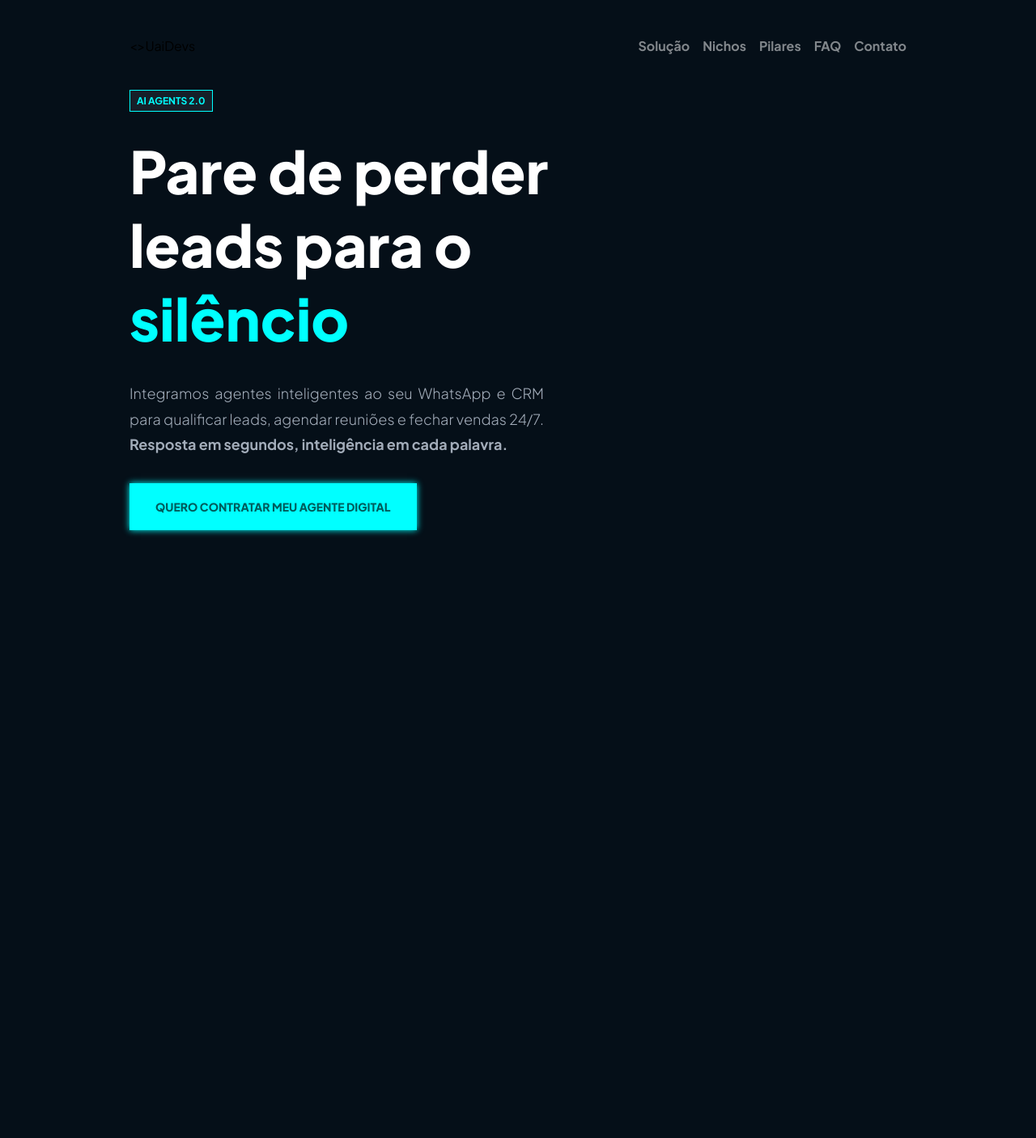
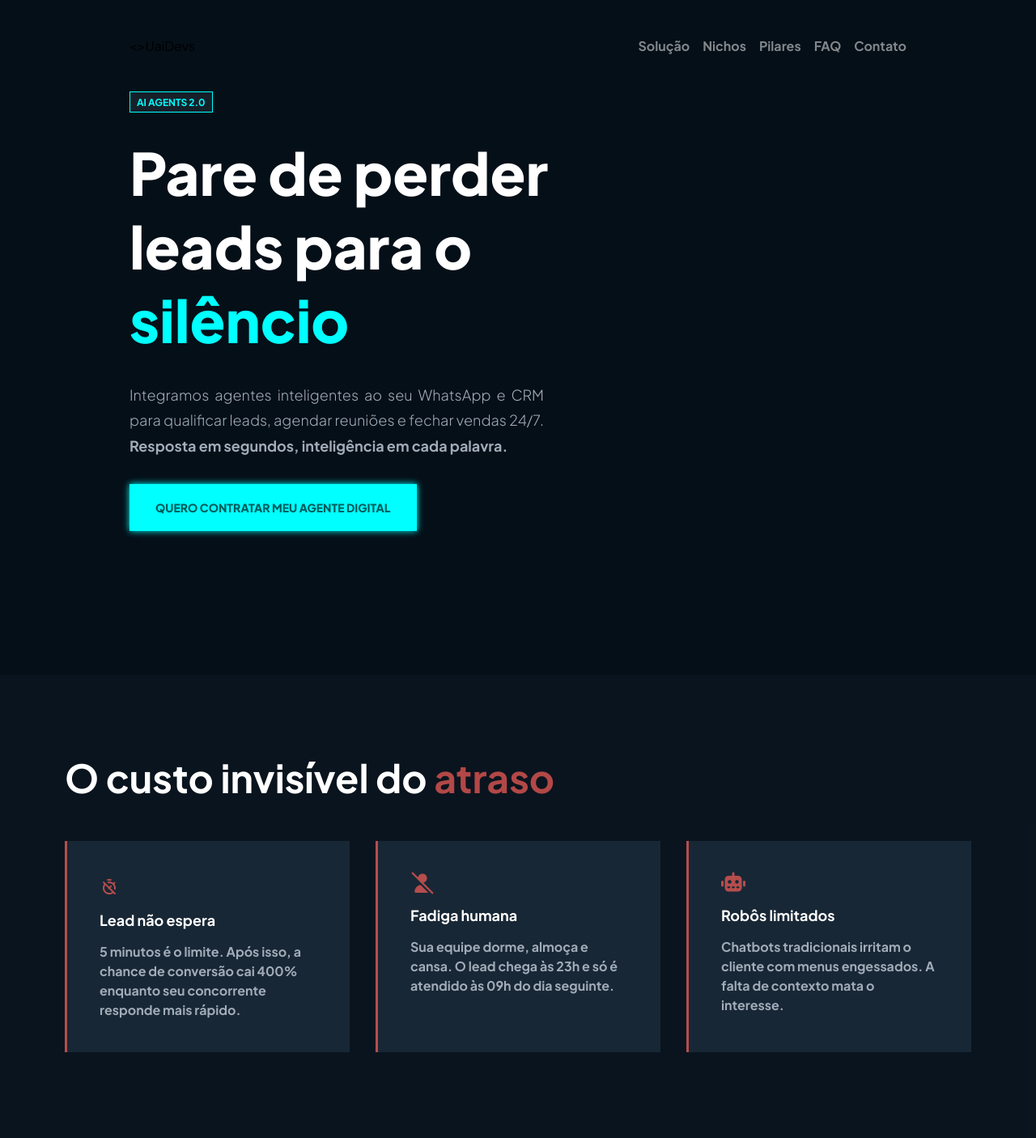
Before and after one commit to MarcoMoura1209/UaiDevs, a Django app: page / in a window 1280 px wide. Shown: the whole page at 81% size. Before the commit the page ends 662 px from the top, so only its background shows below. Run offline with Django 5.2, Linux system fonts and the light colour scheme; some libraries are stand-ins or nearby versions.

Commit message:
Adiciona novas seções e estilos para a página inicial, incluindo a seção de problemas e ícones, além de ajustes de cores e espaçamentos

```diff
--- a/assets/css/base.css
+++ b/assets/css/base.css
@@ -4,12 +4,23 @@
     box-sizing: border-box;
 }
 
+html {
+    scroll-behavior: smooth;
+}
+
 body {
     background-color: var(--background-body);
     font-family: var(--font-primary);
-    padding-top: 7rem;
+    padding-top: 7.1rem;
 }
 
+h1, h2, h3, h4 {
+    color: var(--branco);
+}
+
+h2 {
+    font-size: 3rem;
+}
 
 section[id] {
     scroll-margin-top: 8rem;
@@ -19,6 +30,10 @@ section[id] {
     color: var(--secundaria);
 }
 
+.texto-vermelho {
+    color: var(--vermelho);
+}
+
 .texto-bold {
     font-weight: var(--font-weight-bold);
 }
--- a/assets/css/components.css
+++ b/assets/css/components.css
@@ -9,7 +9,7 @@ header {
     top: 0;
     left: 0;
     z-index: 100;
-    /* border-bottom: 2px solid #fff; */
+    background-color: var(--background-body);
 }
 
 
@@ -53,3 +53,8 @@ nav ul a:hover {
     color: #005D5D;
     box-shadow: 0rem 0rem .5rem var(--secundaria);
 }
+
+.icon-problema {
+    color: var(--vermelho);
+    font-size: var(--font-size-xl);
+}
--- a/assets/css/root.css
+++ b/assets/css/root.css
@@ -1,6 +1,8 @@
 :root {
     /* ========== CORES ========== */
     --background-body: #050F18;
+    --background-problema: #3f49541a;
+    --background-card-problema: #182735;
     --primaria: #16202A;
     --secundaria: #00FFFF;
     --footer: #21262C;
@@ -10,7 +12,7 @@
     --branco-80: rgba(255, 255, 255, .8);
     --branco-50: rgba(255, 255, 255, .5);
     --paragrafo: #A2ACB9;
-
+    --vermelho: #fa5e58b3;
 
     /* ========== TIPOGRAFIA ========== */
 
--- a/assets/css/sections.css
+++ b/assets/css/sections.css
@@ -3,12 +3,12 @@
 
 
 #solucao {
+    height: 90vh;
     padding: 0rem 10rem;
     width: 100%;
 }
 
 .titulo-solucao {
-    color: var(--branco);
     font-weight: var(--font-weight-extra-bold);
     max-width: 40rem;
     margin: 2rem 0rem;
@@ -23,3 +23,45 @@
     max-width: 32rem;
     color: var(--paragrafo);
 }
+
+
+/* ========  PROBLEMA ======== */
+
+.problema {
+    display: flex;
+    flex-direction: column;
+    justify-content: space-around;
+    padding: 6rem 5rem;
+    width: 100%;
+    height: 35.75rem;
+    background-color: var(--background-problema);
+}
+
+.container-card-problema {
+    display: flex;
+    justify-content: space-between;
+    width: 100%;
+    margin: 3rem 0rem;
+}
+
+.card-problema {
+    display: flex;
+    flex-direction: column;
+    gap: 1rem;
+    width: 22rem;
+    padding: 2.5rem;
+    background-color: var(--background-card-problema);
+    border-left: .2rem solid var(--vermelho);
+}
+
+.card-problema p {
+    font-size: var(--font-size-md);
+    font-weight: var(--font-weight-bold);
+    line-height: var(--line-height-normal);
+    color: var(--paragrafo);
+}
+
+.card-problema h3 {
+    font-size: var(--font-size-lg);
+    font-weight: var(--font-weight-bold);
+}
--- a/core/templates/core/pages/home.html
+++ b/core/templates/core/pages/home.html
@@ -6,6 +6,10 @@
     <meta charset="UTF-8">
     <meta name="viewport" content="width=device-width, initial-scale=1.0">
     <meta name="description" content="Integramos agentes inteligentes ao seu WhatsApp e CRM para qualificar leads, agendar reuniões e fechar vendas 24/7.">
+
+    <link rel="stylesheet" href="https://unicons.iconscout.com/release/v4.2.0/css/line.css">
+    <link rel="stylesheet" href="https://unicons.iconscout.com/release/v4.2.0/css/solid.css">
+    <link rel="stylesheet" href="https://cdnjs.cloudflare.com/ajax/libs/font-awesome/7.0.1/css/all.min.css" integrity="sha512-2SwdPD6INVrV/lHTZbO2nodKhrnDdJK9/kg2XD1r9uGqPo1cUbujc+IYdlYdEErWNu69gVcYgdxlmVmzTWnetw==" crossorigin="anonymous" referrerpolicy="no-referrer" />
 
     <link rel="stylesheet" href="{% static 'css/style.css' %}">
 
@@ -39,6 +43,33 @@
 
             <a class="btn-cta" href="#">QUERO CONTRATAR MEU AGENTE DIGITAL</a>
         </section>
+
+        <section class="problema">
+            <h2>O custo invisível do <span class="texto-vermelho">atraso</span></h2>
+            <div class="container-card-problema">
+                <div class="card-problema">
+                    <i class="uil uil-stopwatch-slash icon-problema"></i>
+                    <h3>Lead não espera</h3>
+                    <p>
+                        5 minutos é o limite. Após isso, a chance de conversão cai 400% enquanto seu concorrente responde mais rápido.
+                    </p>
+                </div>
+                <div class="card-problema">
+                    <i class="fa-solid fa-user-slash icon-problema"></i>
+                    <h3>Fadiga humana</h3>
+                    <p>
+                        Sua equipe dorme, almoça e cansa. O lead chega às 23h e só é atendido às 09h do dia seguinte.
+                    </p>
+                </div>
+                <div class="card-problema">
+                    <i class="fa-solid fa-robot icon-problema"></i>
+                    <h3>Robôs limitados</h3>
+                    <p>
+                        Chatbots tradicionais irritam o cliente com menus engessados. A falta de contexto mata o interesse.
+                    </p>
+                </div>
+            </div>
+        </section>
     </main>
 
 </body>
```
